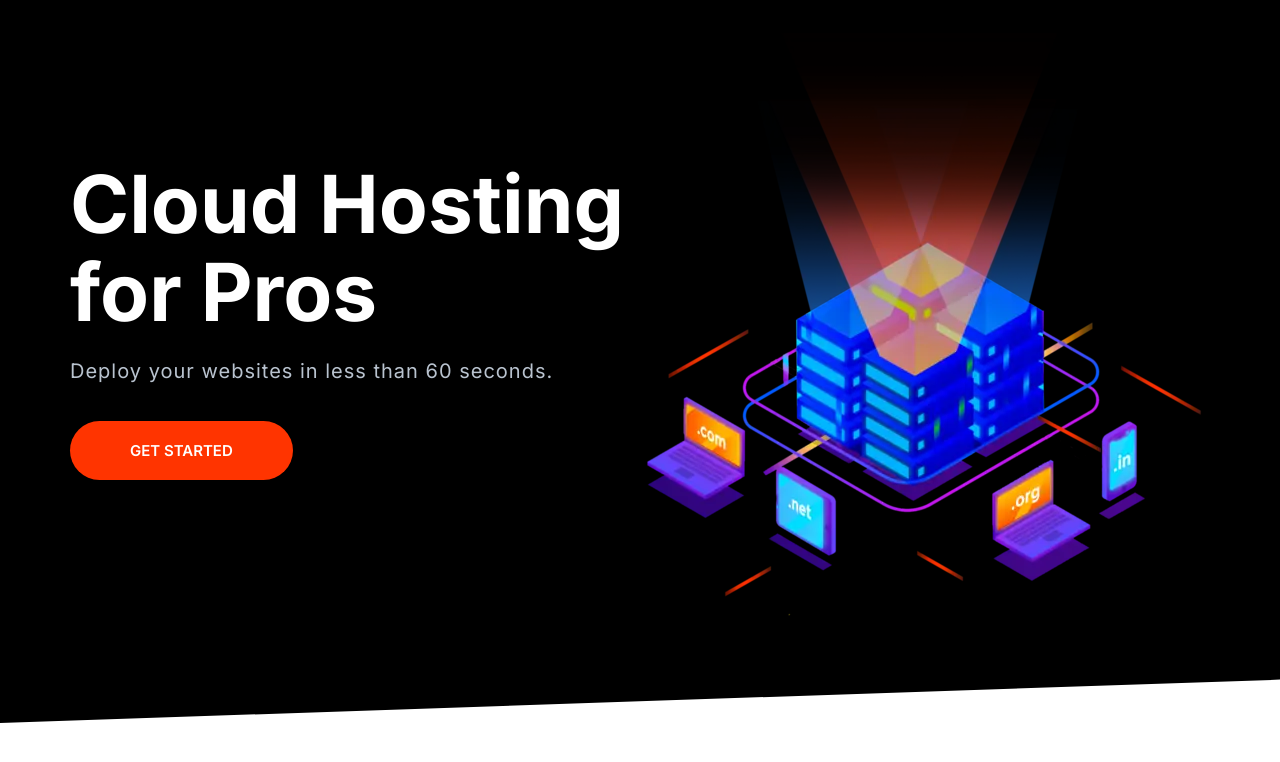
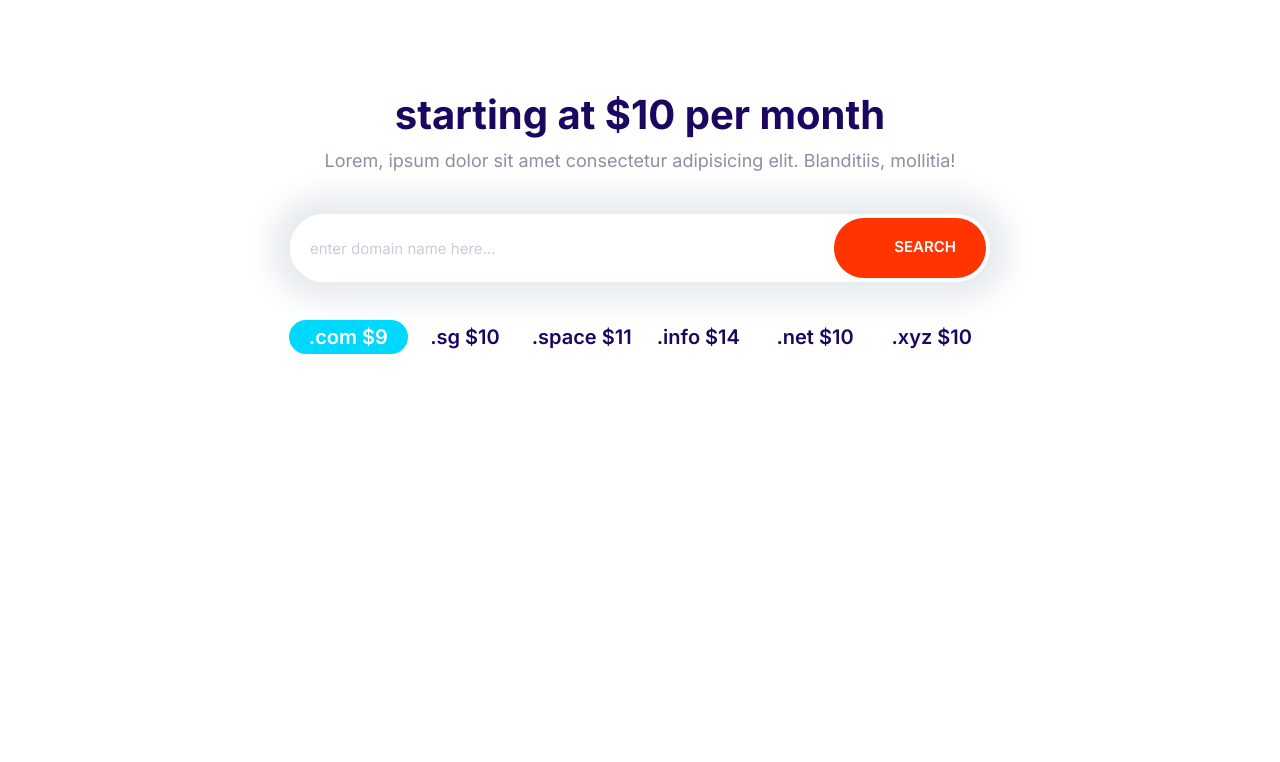
Before and after one commit to ashkan-romi/ashkify, a plain HTML site: page index.html in a window 1280 px wide. Drawn offline with Linux system fonts and the light colour scheme.

Commit message:
building domain block

```diff
--- a/css/styles.css
+++ b/css/styles.css
@@ -4,7 +4,7 @@
   --color-secondary: #00d9ff;
   --color-accent: #ff3400;
   --color-border: #ccc;
-  --border-radius: 30px;
+  --border-radius: 35px;
   /* colors in typography */
   --color-headings: #1b0760;
   --color-body: #918ca4;
@@ -98,7 +98,6 @@ a {
   font-size: 2rem;
   font-weight: 600;
   padding: 0.5rem 2rem;
-  text-transform: uppercase;
   white-space: nowrap;
 }
 .badge--primary {
@@ -186,6 +185,7 @@ a {
   cursor: pointer;
   font-size: 1.8rem;
   font-weight: 600;
+  outline: none;
   margin: 1rem 0;
   padding: 2rem 3rem;
   text-align: center;
@@ -231,6 +231,12 @@ a {
   padding-right: 6rem;
   padding-left: 6rem;
 }
+.btn .icon {
+  width: 2rem;
+  height: 2rem;
+  margin-right: 1rem;
+  vertical-align: middle;
+}
 /* desktop */
 @media screen and (min-width: 1024px) {
   .btn {
@@ -258,7 +264,8 @@ a {
 .input-group .input {
   border: none;
   flex-grow: 1;
-  padding: 1rem 1.5rem;
+  padding: 1.5rem 2rem;
+  width: 0;
 }
 .input-group .btn {
   margin: 4px;
@@ -618,3 +625,30 @@ a {
     font-size: 8rem;
   }
 }
+/* domain block */
+.block-domain .input-group {
+  box-shadow: 0 0 30px 20px #e6ebee;
+  border: 0;
+  margin: 4rem auto;
+  max-width: 700px;
+}
+.block-domain__prices {
+  display: grid;
+  grid-template-columns: repeat(3, 1fr);
+  grid-template-rows: repeat(2, 6rem);
+  font-size: 2rem;
+  font-weight: 600;
+  justify-items: center;
+  max-width: 700px;
+  margin: 0 auto;
+}
+@media screen and (min-width: 768px) {
+  .block-domain__prices {
+    grid-template-columns: repeat(auto-fit, minmax(10rem, 1fr));
+  }
+}
+@media screen and (min-width: 1024px) {
+  .block-domain .badge {
+    font-size: 2rem;
+  }
+}
--- a/index.html
+++ b/index.html
@@ -15,32 +15,35 @@
     <title>Moshify</title>
   </head>
   <body>
-    <section class="block block--dark block--skewed-left hero">
-      <div class="container grid grid--1x2">
-        <header class="block__header hero__content">
-          <h1 class="block__heading">Cloud Hosting for Pros</h1>
-          <p class="hero__tagline">
-            Deploy your websites in less than 60 seconds.
-          </p>
-          <a href="#" class="btn btn--accent btn--stretched">GET STARTED</a>
-        </header>
-        <picture>
-          <source
-            type="image/webp"
-            srcset="
-              ./images/resized/banner@2x.webp 2x,
-              ./images/resized/banner.webp    1x
-            " />
-          <source
-            type="image/png"
-            srcset="
-              ./images/resized/banner@2x.png 2x,
-              ./images/resized/banner.png    1x
-            " />
-          <img class="hero__image" src="./images/banner.png" alt=""
-        /></picture>
+    <div class="block container block-domain">
+      <header class="block__header">
+        <h2>starting at $10 per month</h2>
+        <p>
+          Lorem, ipsum dolor sit amet consectetur adipisicing elit. Blanditiis,
+          mollitia!
+        </p>
+      </header>
+      <div class="input-group">
+        <input
+          type="text"
+          class="input"
+          placeholder="enter domain name here..."
+        />
+        <button class="btn btn--accent">
+          <svg class="icon icon--white">
+            <use xlink:href="./images/sprite.svg#search"></use></svg
+          >Search
+        </button>
       </div>
-    </section>
+      <ul class="list block-domain__prices">
+        <li><span class="badge badge--secondary">.com $9</span></li>
+        <li>.sg $10</li>
+        <li>.space $11</li>
+        <li>.info $14</li>
+        <li>.net $10</li>
+        <li>.xyz $10</li>
+      </ul>
+    </div>
     <script src="./js/main.js"></script>
   </body>
 </html>
```
Also changed, not shown: components/domain-block.html (added, +26 -0 lines), components/hero.html (+0 -1 lines).
